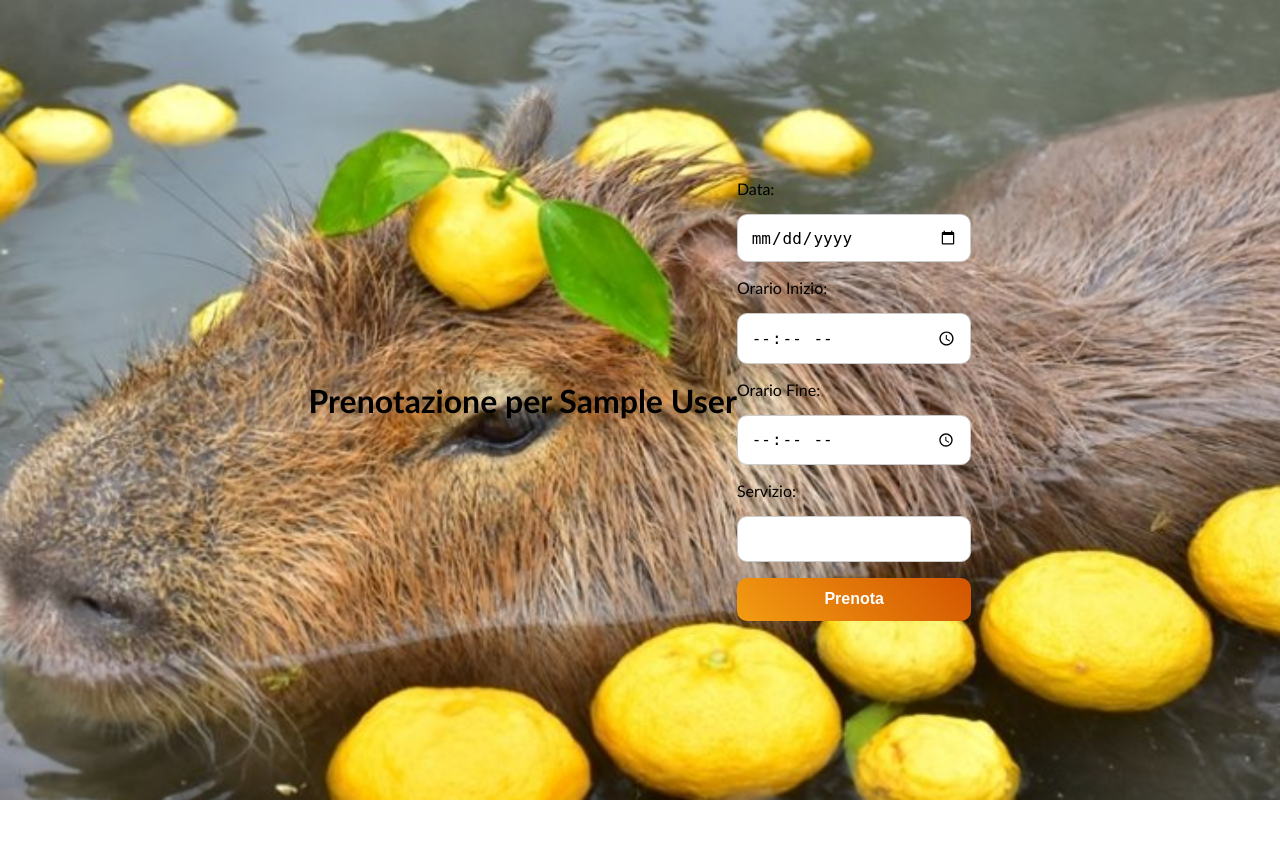
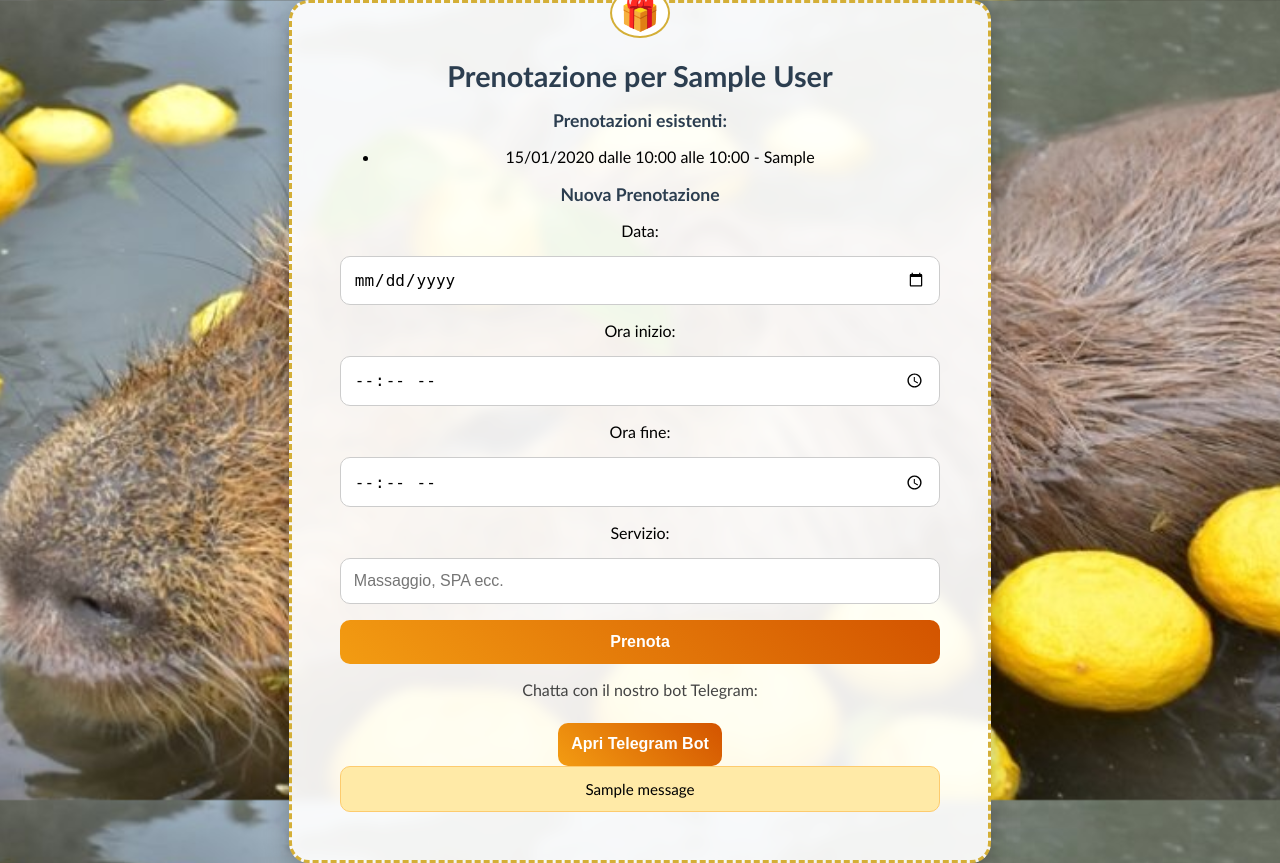
Before and after one commit to gustinojr/Gustino-SPA2, a Flask app: page /booking/1 in a window 1280 px wide. Before the commit the page ends 800 px from the top, so only its background shows below. Run offline with Flask 3, Linux system fonts and the light colour scheme; tables that the repository leaves empty hold one stand-in row (values such as "Sample post"); one stand-in notice (Sample message) is shown.

Commit message:
Enhance booking.html with user reservation display
Updated the booking template to improve layout and user experience.

```diff
--- a/app/templates/booking.html
+++ b/app/templates/booking.html
@@ -2,20 +2,50 @@
 <html>
 <head>
     <title>Prenotazione - Gustino SPA</title>
-     <link rel="stylesheet" href="{{ url_for('static', filename='css/style.css') }}">
+    <link rel="stylesheet" href="{{ url_for('static', filename='css/style.css') }}">
 </head>
 <body>
-    <h1>Prenotazione per {{ user.name }}</h1>
+<div class="container">
+    <h2>Prenotazione per {{ user.name }}</h2>
+
+    {% if user.reservations %}
+        <h3>Prenotazioni esistenti:</h3>
+        <ul>
+            {% for res in user.reservations %}
+                <li>{{ res.date.strftime('%d/%m/%Y') }} dalle {{ res.start_time.strftime('%H:%M') }} alle {{ res.end_time.strftime('%H:%M') }} - {{ res.service }}</li>
+            {% endfor %}
+        </ul>
+    {% endif %}
+
+    <h3>Nuova Prenotazione</h3>
     <form method="POST">
         <label>Data:</label>
         <input type="date" name="date" required>
-        <label>Orario Inizio:</label>
+
+        <label>Ora inizio:</label>
         <input type="time" name="start_time" required>
-        <label>Orario Fine:</label>
+
+        <label>Ora fine:</label>
         <input type="time" name="end_time" required>
+
         <label>Servizio:</label>
-        <input type="text" name="service" required>
+        <input type="text" name="service" placeholder="Massaggio, SPA ecc." required>
+
         <button type="submit">Prenota</button>
     </form>
+
+    <p>Chatta con il nostro bot Telegram:</p>
+    <a href="https://t.me/{{ bot_username }}" target="_blank">
+        <button type="button">Apri Telegram Bot</button>
+    </a>
+
+    {% with messages = get_flashed_messages() %}
+        {% if messages %}
+            {% for msg in messages %}
+                <div class="flash">{{ msg }}</div>
+            {% endfor %}
+        {% endif %}
+    {% endwith %}
+</div>
 </body>
 </html>
```
